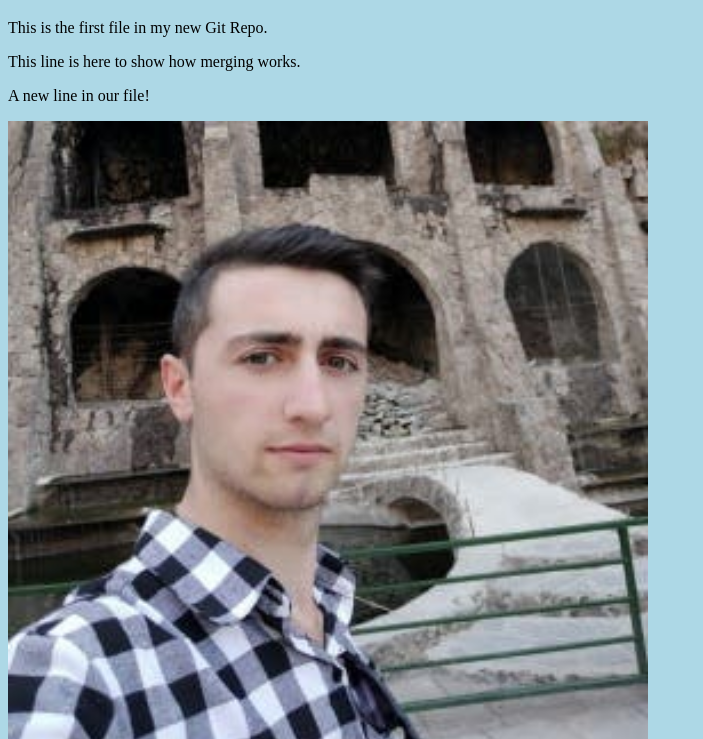
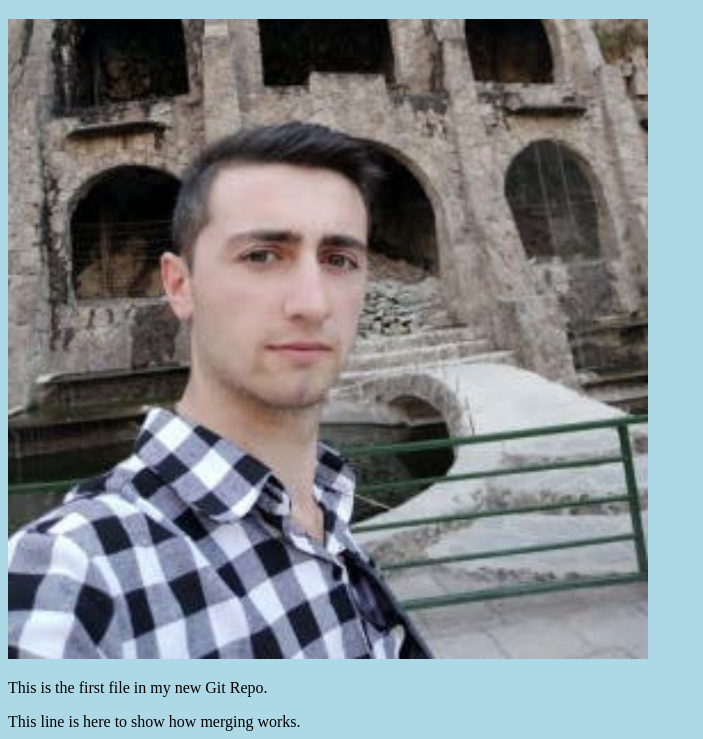
Before and after one commit to zenithrodrigo/remoterepo, a plain HTML site: page index.html in a window 1280 px wide. Shown: the part 61-800 px from the top of the page, without its empty margins (0-703 px from the left). Drawn offline with Linux system fonts and the light colour scheme.

Commit message:
Updated index.html. Resized image

```diff
--- a/index.html
+++ b/index.html
@@ -7,9 +7,10 @@
 <body>
 
 <h1>Hello world!</h1>
+<div><img src="img_hello_world.jpg" alt="Hello World from Space" style="width:100%;max-width:640px"></div>
 <p>This is the first file in my new Git Repo.</p>
 <p>This line is here to show how merging works.</p>
-<p>A new line in our file!</p>
 <div><img src="img_hello_git.jpg" alt="Hello Git" style="width:100%;max-width:640px"></div>
+
 </body>
 </html>
```
